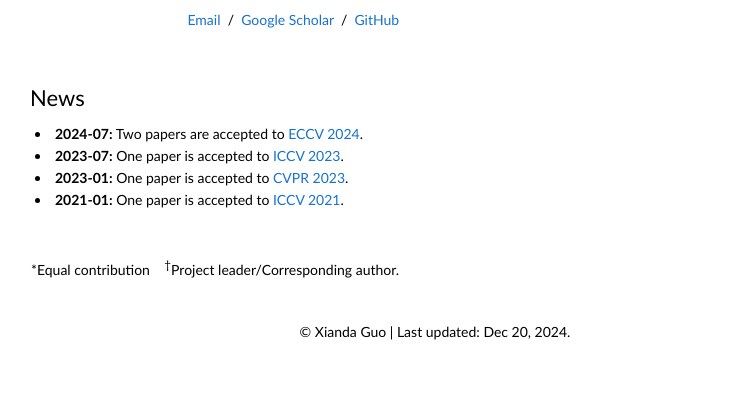
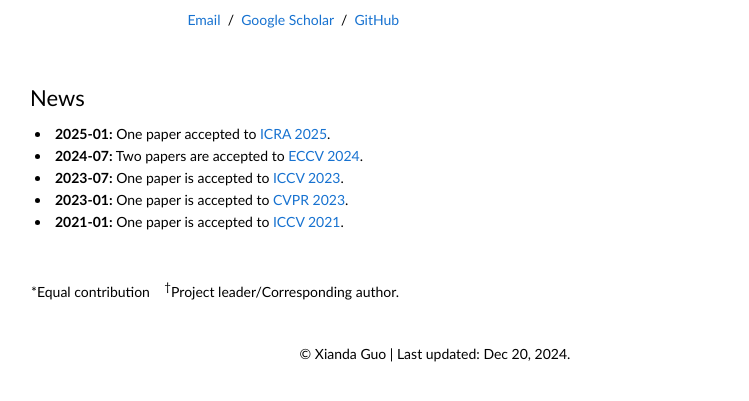
Before and after one commit to XiandaGuo/xiandaguo.github.io, a plain HTML site: page index.html in a window 1280 px wide. Shown: the part 265-666 px from the top of the page, without its empty margins (205-954 px from the left). Drawn offline with Linux system fonts and the light colour scheme.

Commit message:
Update index.html

```diff
--- a/index.html
+++ b/index.html
@@ -59,6 +59,9 @@
           <td style="padding:20px;width:100%;vertical-align:middle">
             <heading>News</heading>
             <p>
+	      <li style="margin: 5px;" >
+                <b>2025-01:</b> One paper  accepted to <a href="https://2025.ieee-icra.org/">ICRA 2025</a>.
+              </li>
               <li style="margin: 5px;" >
                 <b>2024-07:</b> Two papers are accepted to <a href="https://eccv.ecva.net/Conferences/2024">ECCV 2024</a>.
               </li>
```
